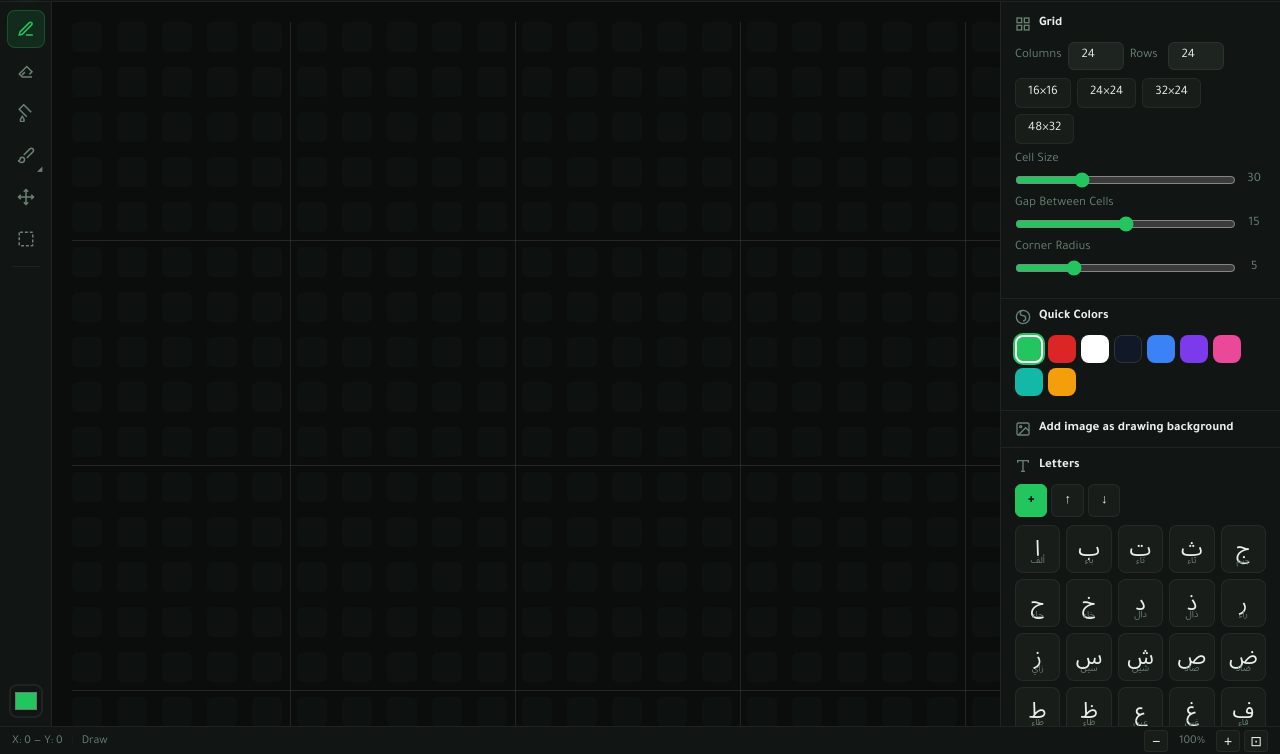
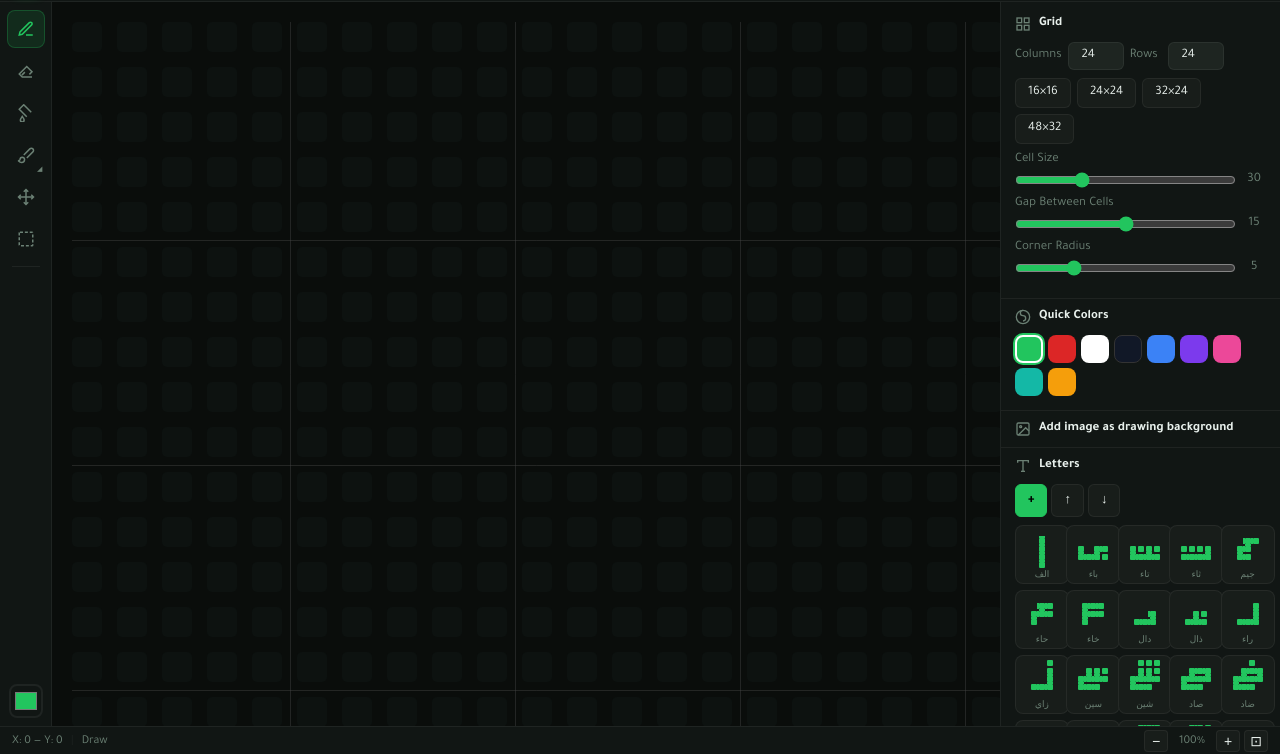
Before and after one commit to cyberzilla/murabba, a website built with Vite: page index.html in a window 1280 px wide. Both pictures are taken after a click on the element "New Project". Shown: the part 46-800 px from the top of the page. Built offline with nearby package versions, Linux system fonts and the light colour scheme.

Commit message:
feat: letter preview canvas in letter cards showing visual shape

```diff
--- a/src/index.ts
+++ b/src/index.ts
@@ -4,6 +4,7 @@
 import { App } from './ui/App';
 import { initI18n, setLang, getLang, t } from './i18n/I18n';
 import type { SupportedLang } from './types';
+import type { LetterEntry } from './types/grid';
 import { initConfirmModal, confirmDialog } from './ui/ConfirmModal';
 import { loadSession } from './storage/SessionManager';
 import { initLetterEditor, openNewLetter, openEditLetter } from './ui/LetterEditor';
@@ -558,13 +559,15 @@ function rebuildLetterGrid(app: App): void {
     btn.className = 'letter-btn';
     btn.title = entry.name || ch;
 
-    const charSpan = document.createElement('span');
-    charSpan.textContent = ch;
-    btn.appendChild(charSpan);
+    // Canvas preview of the letter shape
+    const canvas = document.createElement('canvas');
+    canvas.className = 'letter-preview';
+    renderLetterPreview(canvas, entry);
+    btn.appendChild(canvas);
 
     const nameSpan = document.createElement('span');
     nameSpan.className = 'letter-name';
-    nameSpan.textContent = entry.name || '';
+    nameSpan.textContent = entry.name || ch;
     btn.appendChild(nameSpan);
 
     // Edit button overlay
@@ -586,6 +589,86 @@ function rebuildLetterGrid(app: App): void {
   }
 }
 
+/**
+ * Renders a small preview of a letter entry onto a canvas element.
+ */
+function renderLetterPreview(canvas: HTMLCanvasElement, entry: LetterEntry): void {
+  const { m, gH, gV, gD } = entry;
+  const rows = m.length;
+  const cols = rows > 0 ? m[0].length : 1;
+  const color = '#22C55E';
+
+  // Size calculations — fit within ~48px
+  const maxDim = Math.max(cols, rows);
+  const totalPx = 44;
+  const cellPx = Math.max(3, Math.floor(totalPx / (maxDim + (maxDim - 1) * 0.4)));
+  const gapPx = Math.max(1, Math.round(cellPx * 0.35));
+  const radius = Math.max(1, Math.round(cellPx * 0.2));
+
+  const canvasW = cols * cellPx + (cols - 1) * gapPx;
+  const canvasH = rows * cellPx + (rows - 1) * gapPx;
+  const dpr = window.devicePixelRatio || 1;
+
+  canvas.width = canvasW * dpr;
+  canvas.height = canvasH * dpr;
+  canvas.style.width = canvasW + 'px';
+  canvas.style.height = canvasH + 'px';
+
+  const ctx = canvas.getContext('2d');
+  if (!ctx) return;
+  ctx.scale(dpr, dpr);
+  ctx.clearRect(0, 0, canvasW, canvasH);
+  ctx.fillStyle = color;
+
+  // Draw cells
+  for (let r = 0; r < rows; r++) {
+    for (let c = 0; c < cols; c++) {
+      if (!m[r]?.[c]) continue;
+      const x = c * (cellPx + gapPx);
+      const y = r * (cellPx + gapPx);
+      ctx.beginPath();
+      ctx.roundRect(x, y, cellPx, cellPx, radius);
+      ctx.fill();
+    }
+  }
+
+  // Draw gapH (vertical bridges between rows)
+  if (gH) {
+    for (let r = 0; r < rows - 1; r++) {
+      for (let c = 0; c < cols; c++) {
+        if (!gH[r]?.[c]) continue;
+        const x = c * (cellPx + gapPx);
+        const y = r * (cellPx + gapPx) + cellPx;
+        ctx.fillRect(x, y, cellPx, gapPx);
+      }
+    }
+  }
+
+  // Draw gapV (horizontal bridges between columns)
+  if (gV) {
+    for (let r = 0; r < rows; r++) {
+      for (let c = 0; c < cols - 1; c++) {
+        if (!gV[r]?.[c]) continue;
+        const x = c * (cellPx + gapPx) + cellPx;
+        const y = r * (cellPx + gapPx);
+        ctx.fillRect(x, y, gapPx, cellPx);
+      }
+    }
+  }
+
+  // Draw gapD (corner dots)
+  if (gD) {
+    for (let r = 0; r < rows - 1; r++) {
+      for (let c = 0; c < cols - 1; c++) {
+        if (!gD[r]?.[c]) continue;
+        const x = c * (cellPx + gapPx) + cellPx;
+        const y = r * (cellPx + gapPx) + cellPx;
+        ctx.fillRect(x, y, gapPx, gapPx);
+      }
+    }
+  }
+}
+
 function wireLangSwitcher(): void {
   const btn = document.getElementById('btnLangSwitch');
   const langs: SupportedLang[] = ['ar', 'en', 'id'];
--- a/src/styles/main.css
+++ b/src/styles/main.css
@@ -377,16 +377,18 @@ body {
   gap: 6px;
 }
 .letter-btn {
-  aspect-ratio: 1;
   display: flex;
+  flex-direction: column;
   align-items: center;
   justify-content: center;
+  gap: 2px;
+  padding: 4px;
+  min-width: 54px;
+  min-height: 54px;
   background: var(--surface2);
   border: 1px solid var(--border);
   border-radius: var(--rs);
   cursor: pointer;
-  font-size: 22px;
-  font-family: 'Noto Sans Arabic', 'Amiri', serif;
   color: var(--text);
   transition: all 0.15s ease;
   position: relative;
@@ -394,25 +396,25 @@ body {
 .letter-btn:hover {
   background: var(--surface3);
   border-color: var(--accent);
-  color: var(--accent);
   transform: scale(1.08);
 }
 .letter-btn:active {
   transform: scale(0.95);
   background: var(--accent);
-  color: var(--bg);
+}
+.letter-preview {
+  display: block;
+  image-rendering: pixelated;
 }
 .letter-btn .letter-name {
-  position: absolute;
-  bottom: 2px;
-  left: 0;
-  right: 0;
   font-size: 9px;
   text-align: center;
   color: var(--muted);
   overflow: hidden;
   text-overflow: ellipsis;
   white-space: nowrap;
+  max-width: 100%;
+  line-height: 1;
 }
 
 /* Photoshop-style tool flyout */
```
